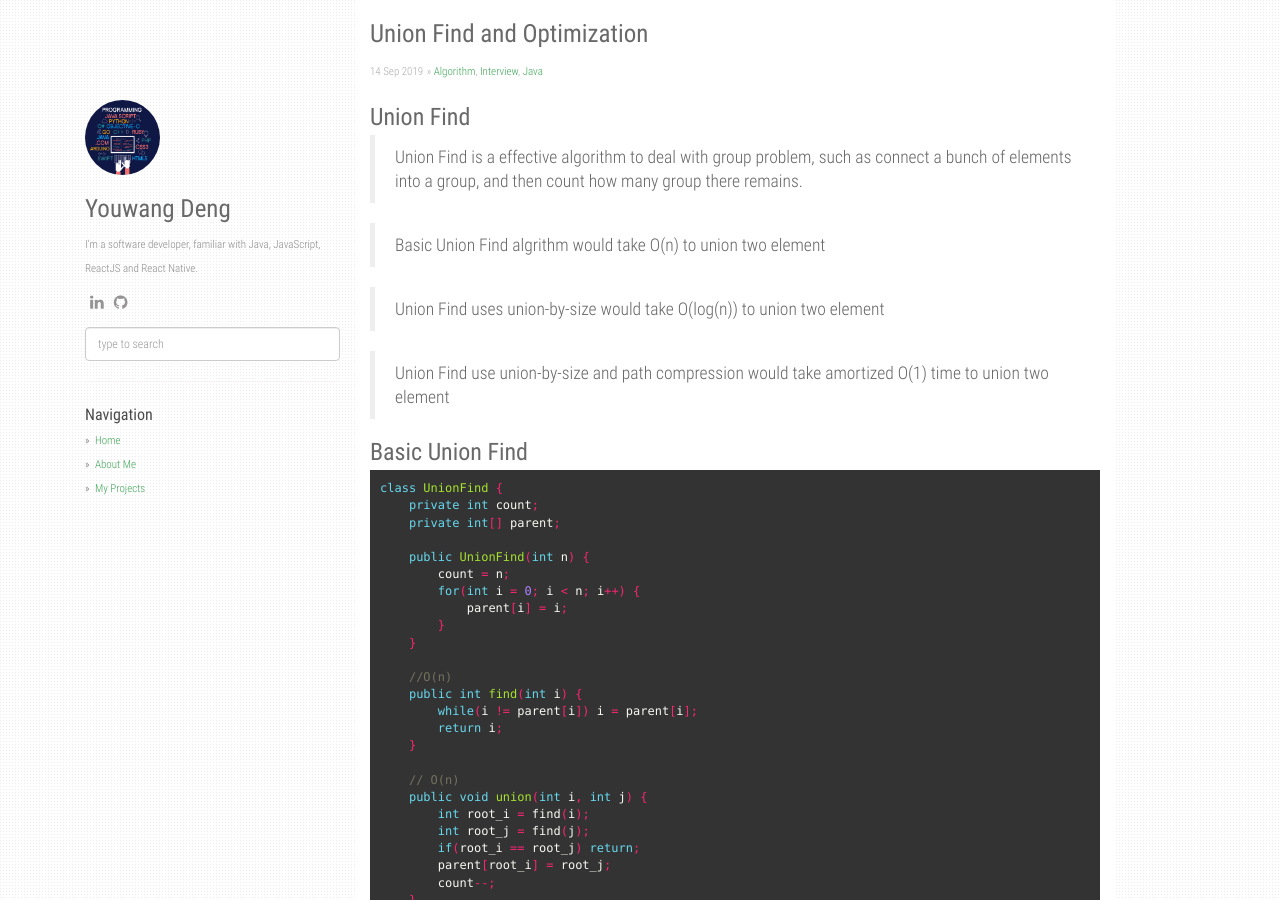
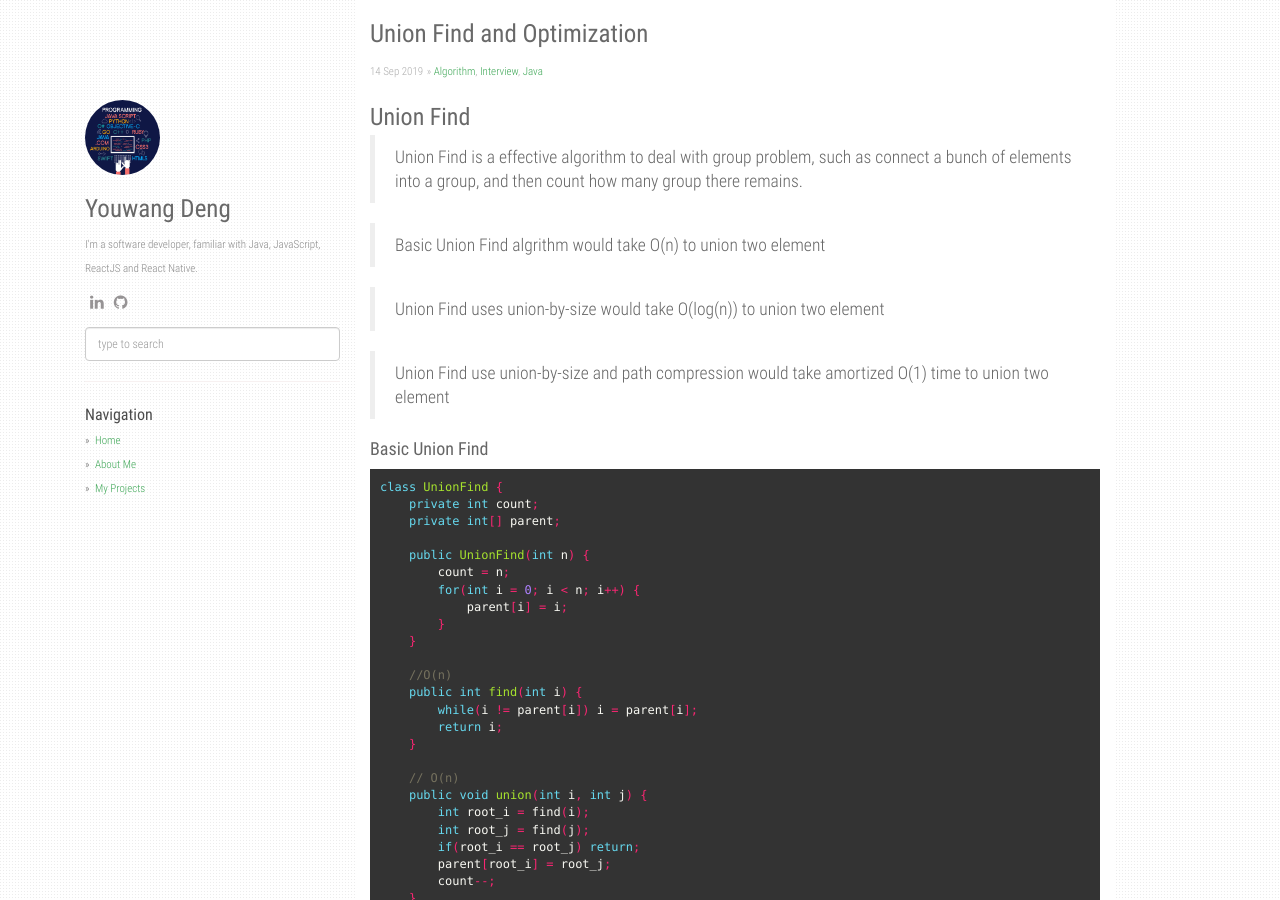
Before and after one commit to YouwangDeng/YouwangDeng.github.io, a Jekyll site: the page built from _posts/2019-09-14-Union-Find-and-Optimization.md, in a window 1280 px wide and 900 px high. Built offline with Jekyll 4.4.1, drawn with Linux system fonts in a browser that asks for light colours.

Commit message:
update title

````diff
--- a/_posts/2019-09-14-Union-Find-and-Optimization.md
+++ b/_posts/2019-09-14-Union-Find-and-Optimization.md
@@ -15,7 +15,7 @@
 
 > Union Find use union-by-size and path compression would take amortized O(1) time to union two element
 
-### Basic Union Find
+#### Basic Union Find
 
 ```java
 class UnionFind {
@@ -51,7 +51,7 @@
 
 ```
 
-### Union Find(union by size)
+#### Union Find(union by size)
 
 ```java
 class UnionFind {
@@ -95,7 +95,7 @@
 }
 ```
 
-### Union Find(union by size && path compression)
+#### Union Find(union by size && path compression)
 
 ```java
 class UnionFind {
````
